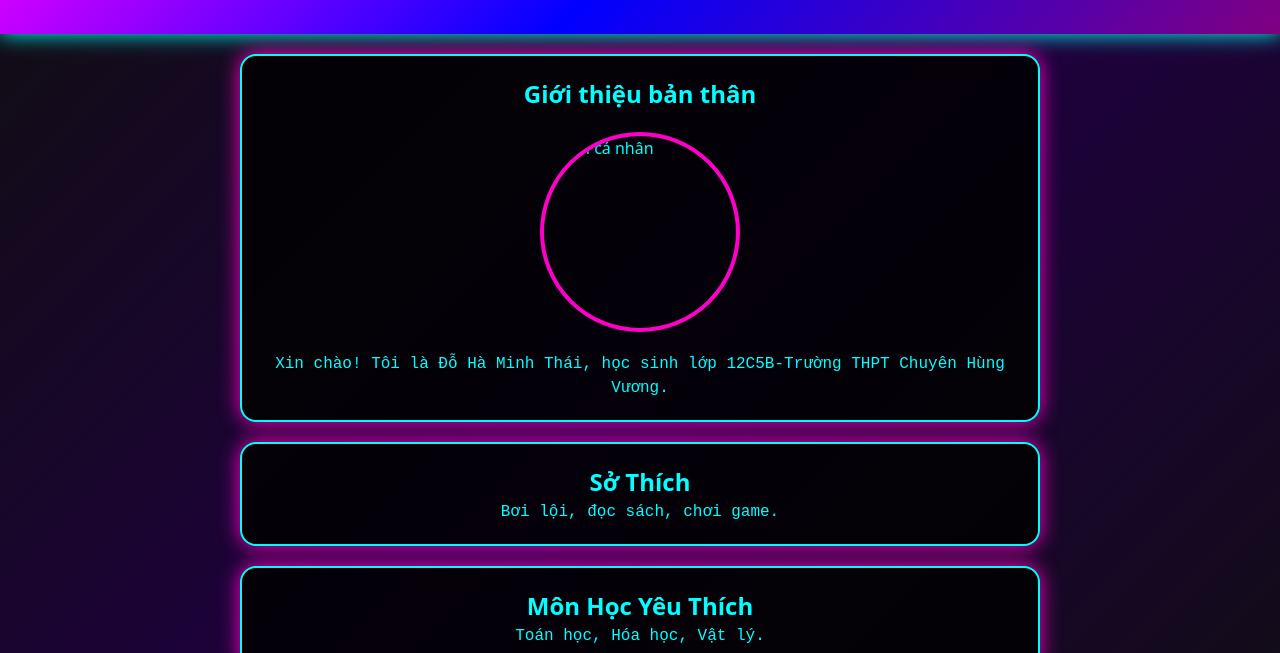
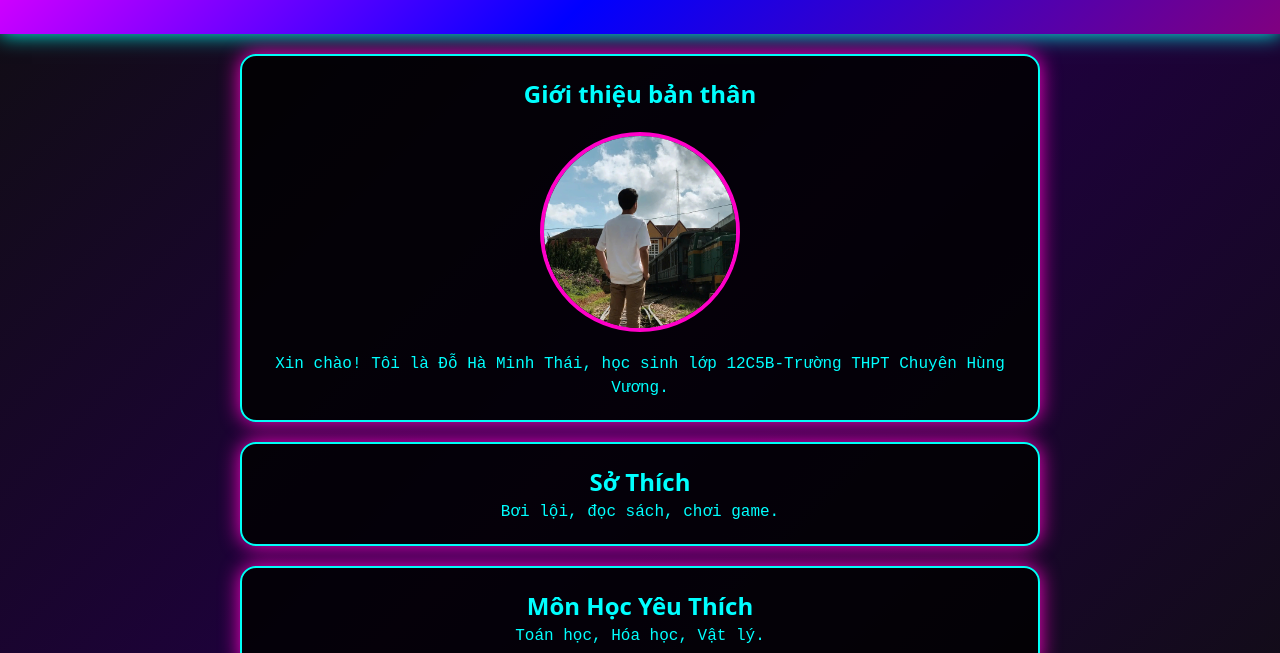
Before and after one commit to NgHngHair/Do-Ha-Minh-Thai, a plain HTML site: page index.html in a window 1280 px wide. Shown: the part 142-795 px from the top of the page. Drawn offline with nearby package versions, Linux system fonts and the light colour scheme.

Commit message:
change html file

```diff
--- a/index.html
+++ b/index.html
@@ -46,7 +46,7 @@
     </header>
          <section id="profile">
             <h2>Giới thiệu bản thân</h2>
-            <img src="avatar.jpg" alt="Ảnh cá nhân" class="profile-img">
+            <img src="imagines/avatar.jpg" alt="Ảnh cá nhân" class="profile-img">
             <p> Xin chào! Tôi là Đỗ Hà Minh Thái, học sinh lớp 12C5B-Trường THPT Chuyên Hùng Vương.</p>
         </section>
         <section id="hobbies">
```
